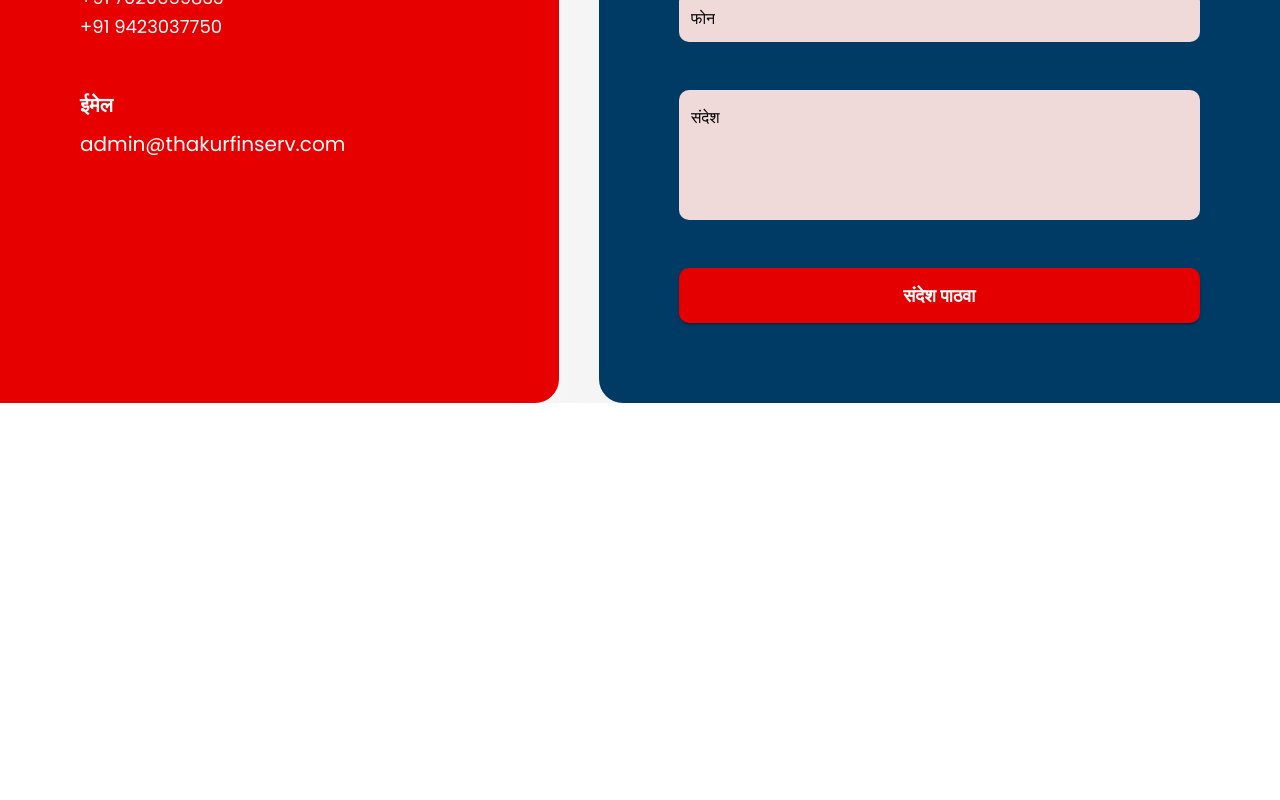
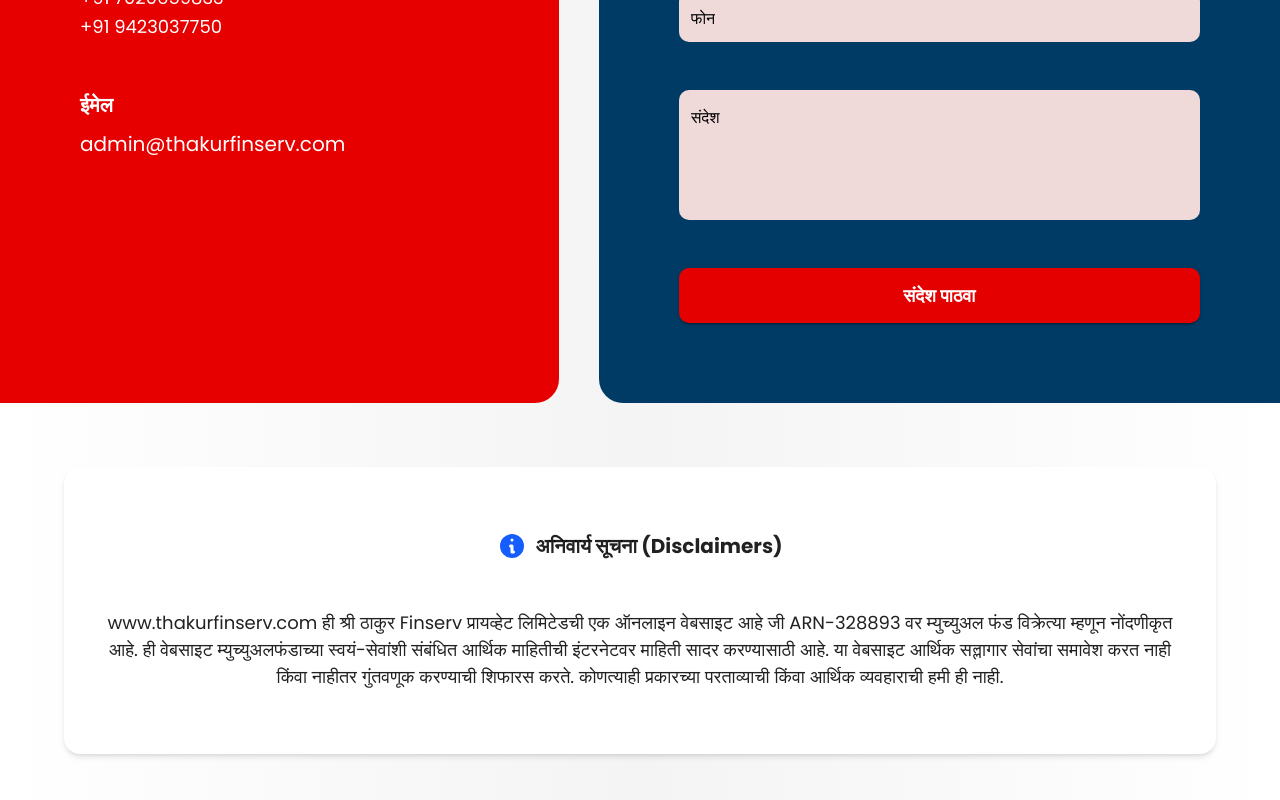
Before and after one commit to parthj712/mutualfund_marathi, a Next.js app: page / in a window 1280 px wide. Shown: the part 3552-4352 px from the top of the page. Before the commit the page ends 3955 px from the top, so only its background shows below. Built offline with nearby package versions, Linux system fonts and the light colour scheme.

Commit message:
add disclimer section

```diff
--- a/src/Componenets/MainHome/AppointmentSection/AppointmentSection.jsx
+++ b/src/Componenets/MainHome/AppointmentSection/AppointmentSection.jsx
@@ -28,7 +28,7 @@
 
 
             {/* MAIN CONTAINER */}
-            <div className="w-full max-w-8xl flex flex-col lg:flex-row gap-10">
+            <div className="w-full max-w-8xl flex flex-col lg:flex-row gap-2 lg:gap-10 md:gap-10">
 
                 {/* LEFT RED CARD */}
                 <Box
@@ -74,6 +74,7 @@
                 {/* RIGHT BLUE FORM */}
                 <Box
                     // ml={isMobile ? 4 : isTablet ? 4 : 0}
+                    ml={isTablet ? 4.8 : 0}
                     display="flex"
                     flexDirection="column"
                     gap={isMobile ? 4 : isTablet ? 4 : 6}
--- /dev/null
+++ b/src/Componenets/MainHome/DisclaimerBox/DisclaimerBox.jsx
@@ -0,0 +1,64 @@
+"use client";
+
+import { Box, Typography, useMediaQuery, useTheme } from "@mui/material";
+import { HiInformationCircle } from "react-icons/hi";
+
+export default function DisclaimerBox() {
+
+    const theme = useTheme();
+    const isMobile = useMediaQuery(theme.breakpoints.down("sm"));
+    const isTablet = useMediaQuery(theme.breakpoints.between("sm", "md"));
+    const isDesktop = useMediaQuery(theme.breakpoints.up("md"));
+
+
+    return (
+        <Box
+            p={isMobile ? 3 : 10}
+            display={"flex"}
+            flexDirection={"column"}
+            gap={6}
+            px={4}
+            py={8}
+            mx={isMobile ? 4 : 8}
+            my={8}
+            className="
+                bg-white
+                shadow-md
+
+                rounded-2xl
+                border-t-4 border-gray-200
+                max-w-8xl
+
+            "
+        >
+            {/* Heading with Icon */}
+            <div className="flex flex-row items-center justify-center gap-2 mb-2">
+                {!isMobile && (
+                    <HiInformationCircle className="text-blue-600 text-3xl" />
+                )}
+
+
+                <Typography
+                    fontWeight={700}
+                    fontSize="20px"
+                    className="text-center"
+                >
+                    अनिवार्य सूचना (Disclaimers)
+                </Typography>
+            </div>
+
+            {/* Paragraph */}
+            <Typography
+                fontSize="18px"
+                className="text-center leading-relaxed"
+            >
+                www.thakurfinserv.com ही श्री ठाकुर Finserv प्रायव्हेट लिमिटेडची एक ऑनलाइन वेबसाइट आहे
+                जी ARN-328893 वर म्युच्युअल फंड विक्रेत्या म्हणून नोंदणीकृत आहे.
+                ही वेबसाइट म्युच्युअलफंडाच्या स्वयं-सेवांशी संबंधित आर्थिक माहितीची इंटरनेटवर माहिती
+                सादर करण्यासाठी आहे. या वेबसाइट आर्थिक सल्लागार सेवांचा समावेश करत नाही किंवा
+                नाहीतर गुंतवणूक करण्याची शिफारस करते. कोणत्याही प्रकारच्या परताव्याची किंवा आर्थिक
+                व्यवहाराची हमी ही नाही.
+            </Typography>
+        </Box>
+    );
+}
--- a/src/Componenets/MainHome/MainHome.jsx
+++ b/src/Componenets/MainHome/MainHome.jsx
@@ -5,6 +5,7 @@
 import CardList from './OurServices/CardList/CardList'
 import FundCategoryList from './Graphs/FundCategoryList/FundCategoryList'
 import AppointmentSection from './AppointmentSection/AppointmentSection'
+import DisclaimerBox from './DisclaimerBox/DisclaimerBox'
 
 const MainHome = () => {
   return (
@@ -15,6 +16,7 @@
       <CardList/>
       <FundCategoryList/>
       <AppointmentSection/>
+      <DisclaimerBox/>
     </div>
   )
 }
```
